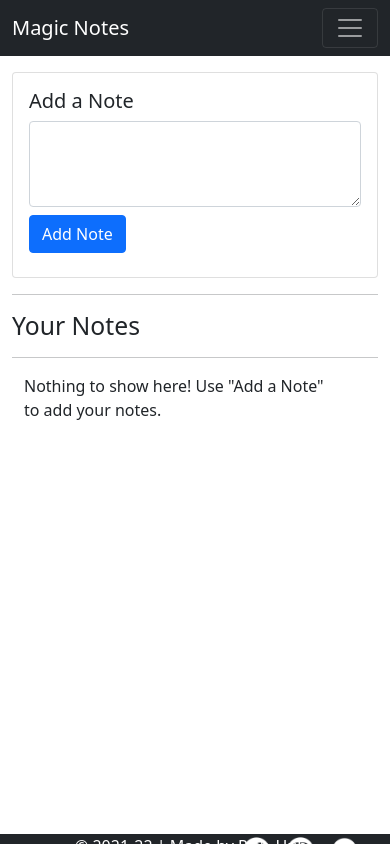
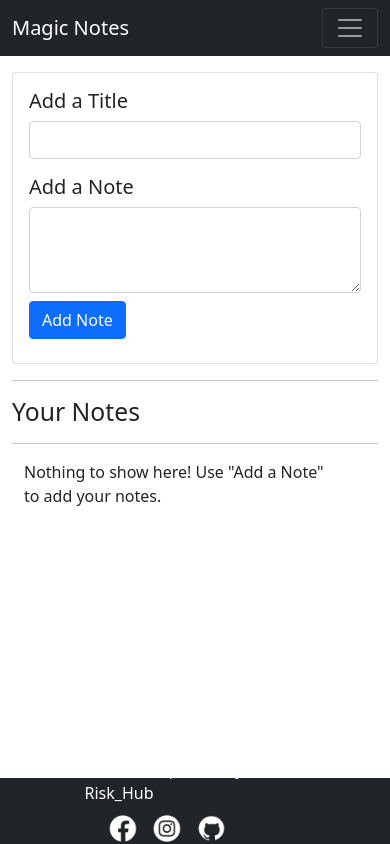
Before and after one commit to Risk-Hub/Magic-Notes, a plain HTML site: page index.html in a window 390 px wide. Drawn offline with nearby package versions, Linux system fonts and the light colour scheme.

Commit message:
Added Title bar to add in the notes

```diff
--- a/index.html
+++ b/index.html
@@ -8,6 +8,55 @@
     <title>Magic Notes | Customise your Schedule</title>
     <link href="https://cdn.jsdelivr.net/npm/bootstrap@5.1.3/dist/css/bootstrap.min.css" rel="stylesheet"
         integrity="sha384-1BmE4kWBq78iYhFldvKuhfTAU6auU8tT94WrHftjDbrCEXSU1oBoqyl2QvZ6jIW3" crossorigin="anonymous">
+    <style>
+        footer {
+            display: flex;
+            position: fixed;
+            bottom: 0;
+            width: 100vw;
+            background-color: rgba(33, 37, 41);
+            color: white;
+            height: 32px;
+        }
+
+        footer #left {
+            display: block;
+            margin: auto;
+            width: 15em;
+        }
+
+        footer #right {
+            position: absolute;
+            right: 0;
+        }
+
+        @media (max-width: 544px) {
+            footer {
+                /* background-color: yellow; */
+                height: 66px;
+                align-items: flex-end;
+            }
+
+            footer #left {
+                display: inline-block;
+                margin: auto;
+                width: 221px;
+                margin-top: 2px;
+                margin-bottom: 39px;
+            }
+
+            footer #right {
+                display: block;
+                width: 148px;
+                /* padding: 0; */
+                height: 32px;
+                /* margin: 0px; */
+                transform: translate(-34vw, 0rem);
+                /* left: 71vw; */
+                margin-left: 3;
+            }
+        }
+    </style>
 </head>
 
 <body>
@@ -35,6 +84,10 @@
     <div class="container my-3">
         <div class="card">
             <div class="card-body">
+                <div class="mb-3">
+                    <h5 class="card-title">Add a Title</h5>
+                    <input type="text" class="form-control" id="addTitle" aria-describedby="addTitle">
+                </div>
                 <h5 class="card-title">Add a Note</h5>
                 <textarea class="form-control" id="addTxt" rows="3"></textarea>
                 <button class="btn btn-primary my-2" id="addBtn">Add Note</button>
@@ -46,13 +99,14 @@
         <div id="notes" class="row container-fluid"></div>
     </div>
     <br>
-    <footer
-        style="display: flex; position: fixed; bottom: 0; width: 100vw; background-color:rgba(33,37,41); color: white; height: 2.5vw;">
-        <div id="left" style="display: block; margin: auto; width: 15em;">&COPY; 2021-22 | Made by Risk_Hub</div>
-        <div id="right" style="position: absolute; right: 0;">
-            <a href="https://www.facebook.com/profile.php?id=100006188325847" target="_blank"><img src="img/facebook.png" alt="Fb icon"
+    <footer>
+        <div id="left">&COPY; 2021-22 | Made by Risk_Hub</div>
+        <div id="right">
+            <a href="https://www.facebook.com/profile.php?id=100006188325847" target="_blank"><img
+                    src="img/facebook.png" alt="Fb icon"
                     style="height: 1.7rem; width: 1.7rem; filter: invert(100%); margin-top: 3px; margin-right: 0.8em;"></a>
-            <a href="https://www.instagram.com/4rishabh_kumar/" target="_blank"><img src="img/instagram.png" alt="Insta icon"
+            <a href="https://www.instagram.com/4rishabh_kumar/" target="_blank"><img src="img/instagram.png"
+                    alt="Insta icon"
                     style="height: 1.7rem; width: 1.7rem; filter: invert(100%); margin-top: 3px; margin-right: 0.8em;"></a>
             <a href="https://github.com/Risk-Hub" target="_blank"><img src="img/github.png" alt="Github icon"
                     style="height: 1.7rem; width: 1.7rem; filter: invert(100%); margin-top: 3px; margin-right: 2em;"></a>
--- a/js/app.js
+++ b/js/app.js
@@ -5,15 +5,21 @@ showNotes();
 let addBtn = document.getElementById("addBtn");
 addBtn.addEventListener("click", function (e) {
   let addTxt = document.getElementById("addTxt");
+  let addTitle = document.getElementById("addTitle");
   let notes = localStorage.getItem("notes");
   if (notes == null) {
     notesObject = [];
   } else {
     notesObject = JSON.parse(notes);
   }
-  notesObject.push(addTxt.value);
+  let myObj = {
+    title: addTitle.value,
+    note: addTxt.value,
+  };
+  notesObject.push(myObj);
   localStorage.setItem("notes", JSON.stringify(notesObject));
   addTxt.value = "";
+  addTitle.value = "";
   showNotes();
   // console.log(e);
 });
@@ -30,8 +36,8 @@ function showNotes(element, index) {
   notesObject.forEach(function (element, index) {
     html += `<div class="noteCard my-2 mx-2" style="width: 18rem;">
     <div class="card-body">
-        <h5 class="card-title">Note-${index + 1}</h5>
-        <p class="card-text">${element}</p>
+        <h5 class="card-title">${element.title}</h5>
+        <p class="card-text">${element.note}</p>
         <button id="${index}" onclick="deleteNode(this.id)" class="btn btn-primary">Delete Note</button>
     </div>
     </div>`;
@@ -61,7 +67,7 @@ function deleteNode(index) {
 let searchBtn = document.getElementById("searchBtn");
 searchBtn.addEventListener("click", function (e) {
   let searchTxt = document.getElementById("searchTxt");
-  let inputValue = searchTxt.value.toLowerCase();
+  let inputValue = searchTxt.value;
   let noteCard = document.getElementsByClassName("noteCard");
   Array.from(noteCard).forEach(function (element) {
     let cardTxt = element.getElementsByTagName("p")[0].innerText;
```
